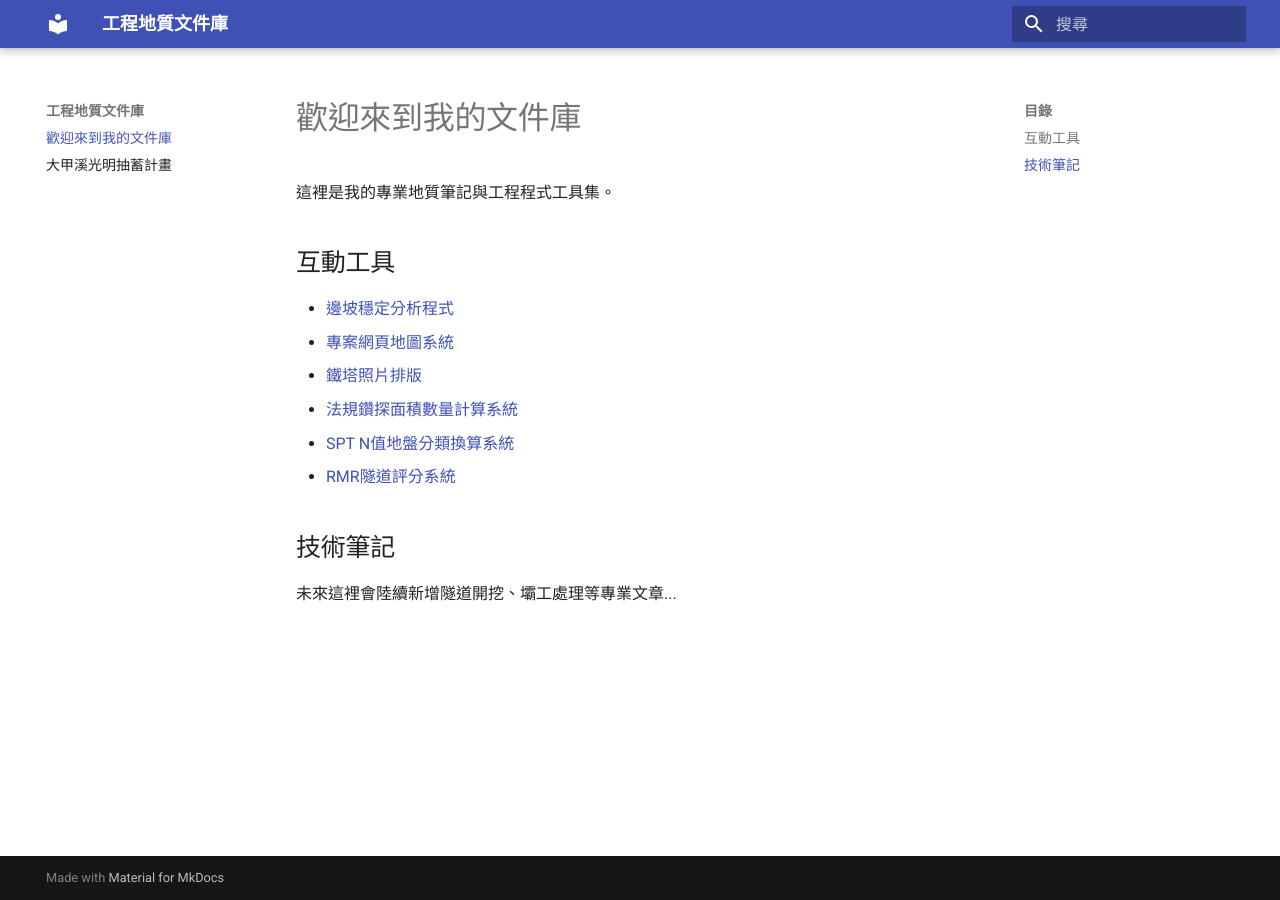
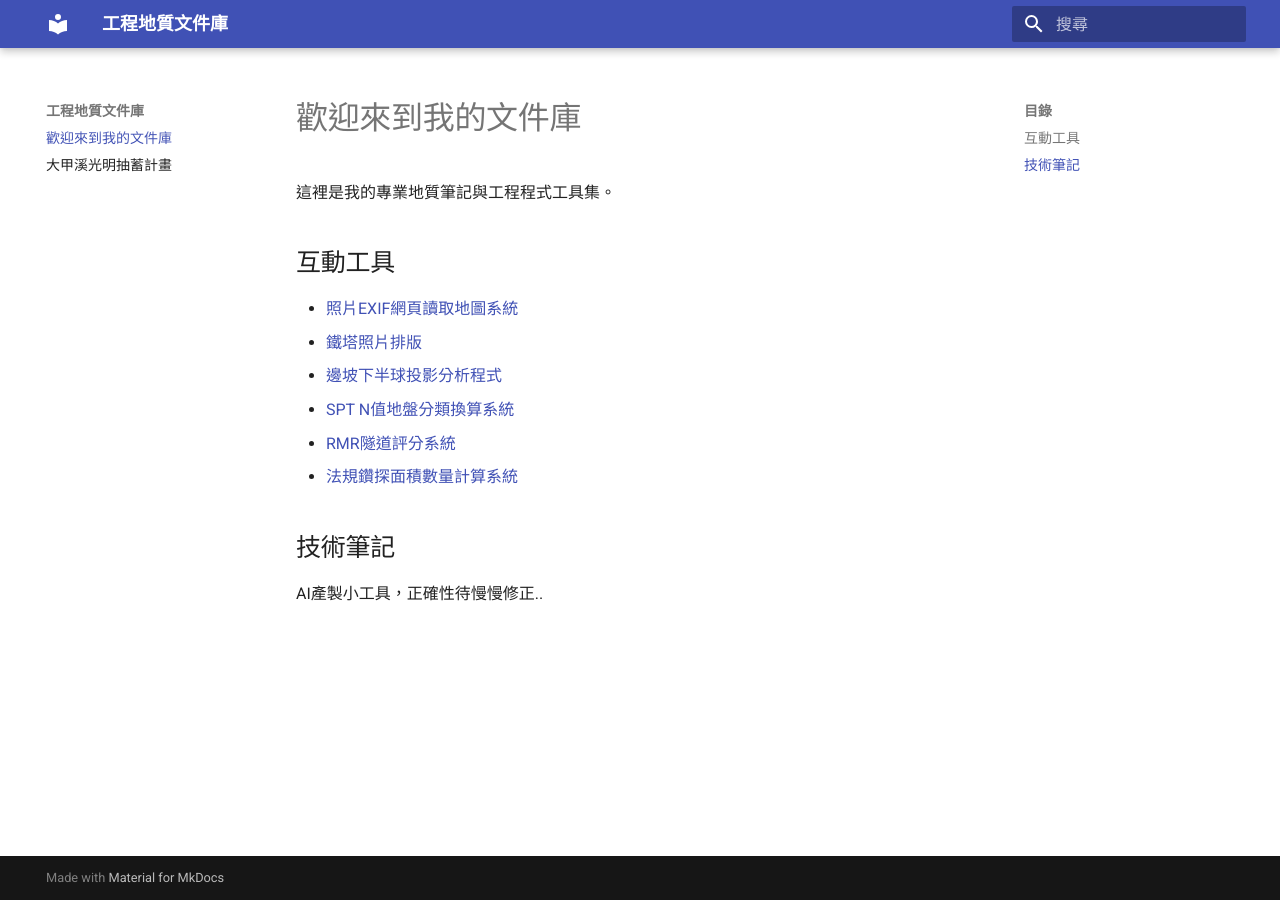
Before and after one commit to obsidianyu/geo, an MkDocs documentation site: the page built from docs/index.md, in a window 1280 px wide. Built offline with MkDocs 1.6.1 and Material for MkDocs 9.7.7, drawn with Linux system fonts in a browser that asks for light colours.

Commit message:
Update index.md

```diff
--- a/docs/index.md
+++ b/docs/index.md
@@ -3,12 +3,13 @@
 這裡是我的專業地質筆記與工程程式工具集。
 
 ## 互動工具
-- [邊坡穩定分析程式](位態分析.html)
-- [專案網頁地圖系統](地圖.html)
+
+- [照片EXIF網頁讀取地圖系統](地圖.html)
 - [鐵塔照片排版](排版.html)
-- [法規鑽探面積數量計算系統](鑽探數量.html)
+- [邊坡下半球投影分析程式](位態分析.html)
 - [SPT N值地盤分類換算系統](SPTNVS30.html)
 - [RMR隧道評分系統](RMR.html)
+- [法規鑽探面積數量計算系統](鑽探數量.html)
 
 ## 技術筆記
-未來這裡會陸續新增隧道開挖、壩工處理等專業文章...
+AI產製小工具，正確性待慢慢修正..
```
